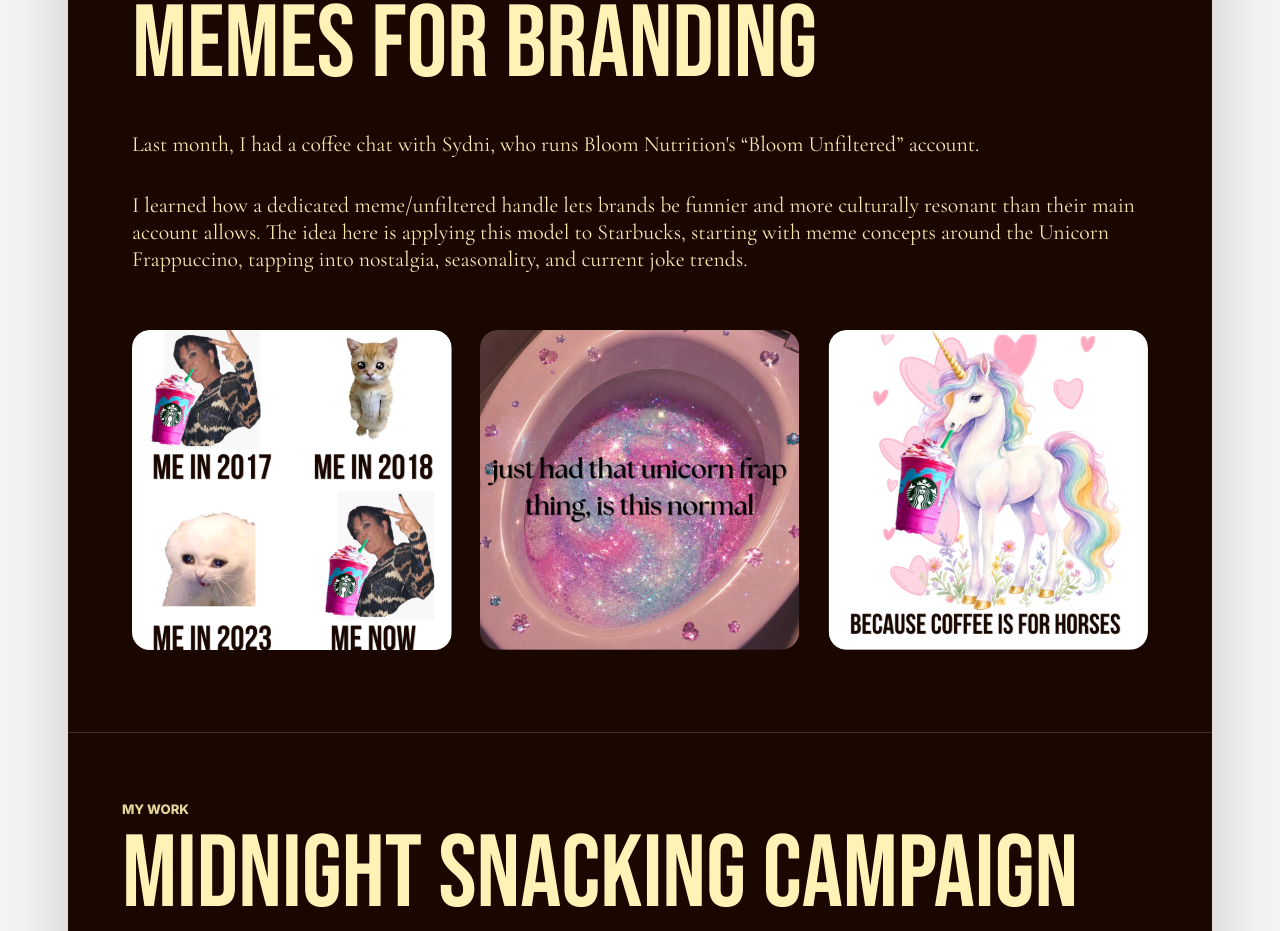
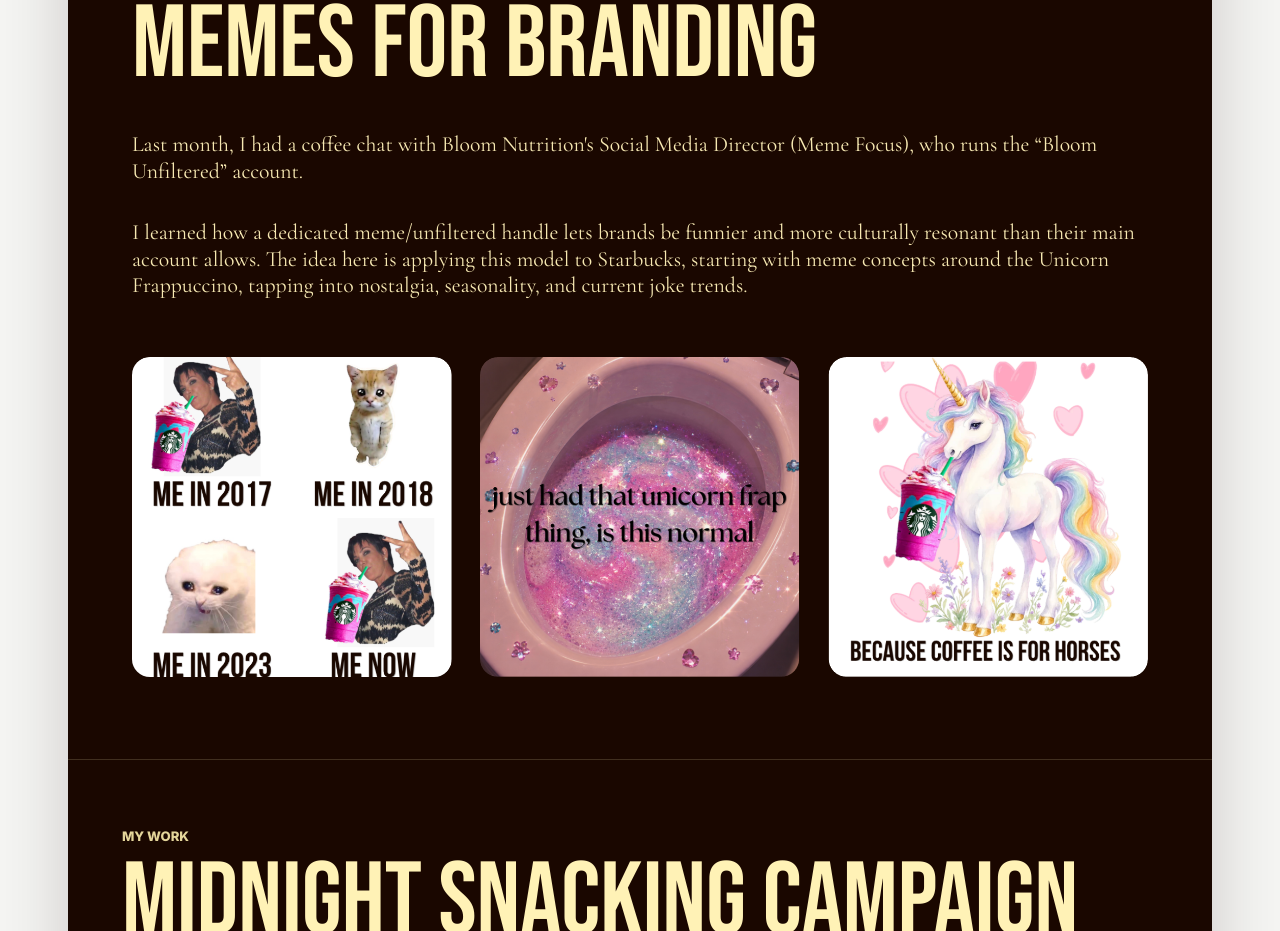
Before and after one commit to nc10lima10-lab/frwd-concepts, a website: page index.html in a window 1280 px wide. Shown: the part 3758-4689 px from the top of the page. Drawn offline with nearby package versions, Linux system fonts and the light colour scheme.

Commit message:
Generalize Bloom social media credit

```diff
--- a/index.html
+++ b/index.html
@@ -98,7 +98,7 @@
         <p class="section-label">My Work</p>
         <h2 id="meme-title">Memes for Branding</h2>
         <div class="meme-copy">
-          <p>Last month, I had a coffee chat with Sydni, who runs Bloom Nutrition's “Bloom Unfiltered” account.</p>
+          <p>Last month, I had a coffee chat with Bloom Nutrition's Social Media Director (Meme Focus), who runs the “Bloom Unfiltered” account.</p>
           <p>I learned how a dedicated meme/unfiltered handle lets brands be funnier and more culturally resonant than their main account allows. The idea here is applying this model to Starbucks, starting with meme concepts around the Unicorn Frappuccino, tapping into nostalgia, seasonality, and current joke trends.</p>
         </div>
         <div class="meme-gallery">
```
